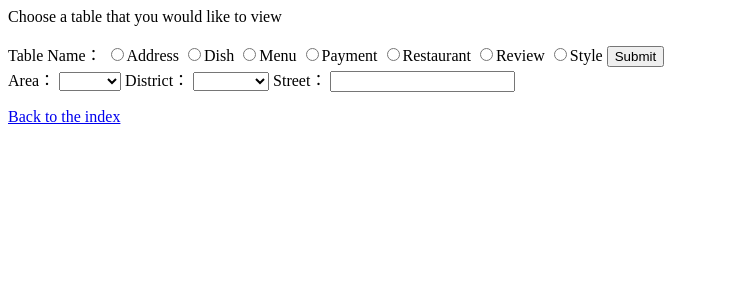
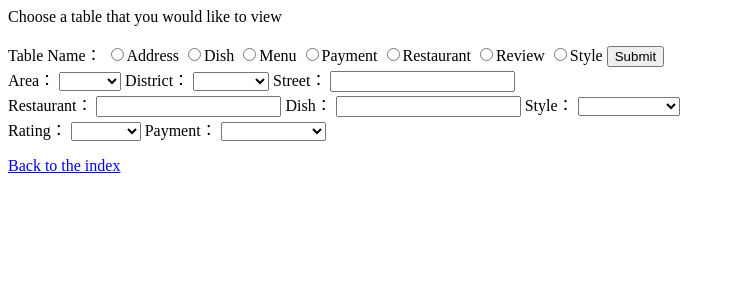
Before and after one commit to nccu32dbproject/dbproject, a Flask app: page /search_table in a window 1280 px wide. Shown: the top 300 px of the page, without its empty margins (0-735 px from the left). Run offline with Flask 2, Linux system fonts and the light colour scheme.

Commit message:
edited: search_table app.py

```diff
--- a/app.py
+++ b/app.py
@@ -24,13 +24,25 @@ def show_table():
         areaName=request.form.get('AreaName')
         districtName=request.form.get('DistrictName')
         streetName=request.form.get('StreetName')
+        dishName=request.form.get('DishName')
+        styleName=request.form.get('StyleName')
+        restaurantName=request.form.get('RestaurantName')
+        rating=request.form.get('Rating')
+        paymentName=request.form.get('PaymentName')
+
         conn = sqlite3.connect('./data.db')
         cursor = conn.cursor()
         #insecure
-        sql_result = cursor.execute('SELECT * FROM %s' % (table_name))
-        # sql_result = cursor.execute( 'SELECT * FROM {} WHERE Area={}'.format(table_name,areaName))
-        # sql_result = cursor.execute( 'SELECT * FROM {} WHERE District=\'{}\''.format(table_name,districtName))
-        # sql_result = cursor.execute( 'SELECT * FROM {} WHERE Street LIKE \'%{}%\''.format(table_name,streetName))
+        # sql_result = cursor.execute('SELECT * FROM %s' % (table_name))
+        # sql_result = cursor.execute( 'SELECT * FROM Address WHERE Area={}'.format(areaName))
+        # sql_result = cursor.execute( 'SELECT * FROM Address WHERE District=\'{}\''.format(districtName))
+        # sql_result = cursor.execute( 'SELECT * FROM Address WHERE Street LIKE \'%{}%\''.format(streetName))
+        # sql_result = cursor.execute( 'SELECT * FROM Dish WHERE Name LIKE \'%{}%\''.format(dishName))
+        # sql_result = cursor.execute( 'SELECT * FROM Style WHERE Style LIKE \'%{}%\''.format(styleName))
+        # sql_result = cursor.execute( 'SELECT * FROM Restaurant WHERE Name LIKE \'%{}%\''.format(restaurantName))
+        # sql_result = cursor.execute( 'SELECT * FROM Review WHERE Rating >= {}'.format(rating))
+        sql_result = cursor.execute( 'SELECT * FROM Payment WHERE Method=\'{}\''.format(paymentName))
+
         final_result = sql_result.fetchall()
         cursor.close()
         conn.close()
@@ -91,7 +103,6 @@ def modify():
         conn.close()
     return redirect('/data')
 
-
 @app.route('/data_update')
 def data_update():
     return render_template('data_update.html')
--- a/templates/search_table.html
+++ b/templates/search_table.html
@@ -43,5 +43,54 @@
   </select>
   <label for="StreetName">Street：</label>
   <input type="TEXT" name="StreetName">
+  <br>
+  <label for="RestaurantName">Restaurant：</label>
+  <input type="TEXT" name="RestaurantName">
+  <label for="DishName">Dish：</label>
+  <input type="TEXT" name="DishName">
+  <label for='StyleName'>Style：</label>
+  <select name='StyleName'>
+    <option value=""></option>
+    <option value="中式餐廳">中式餐廳</option>
+    <option value="印度餐廳">印度餐廳</option>
+    <option value="台式餐廳">台式餐廳</option>
+    <option value="小吃店">小吃店</option>
+    <option value="新加坡餐廳">新加坡餐廳</option>
+    <option value="日式餐廳">日式餐廳</option>
+    <option value="泰國餐廳">泰國餐廳</option>
+    <option value="海鮮餐廳">海鮮餐廳</option>
+    <option value="清真餐廳">清真餐廳</option>
+    <option value="澳大利亞餐廳">澳大利亞餐廳</option>
+    <option value="火鍋店">火鍋店</option>
+    <option value="素食餐廳">素食餐廳</option>
+    <option value="義大利餐廳">義大利餐廳</option>
+    <option value="茶餐廳">茶餐廳</option>
+    <option value="西班牙餐廳">西班牙餐廳</option>
+    <option value="西餐廳">西餐廳</option>
+    <option value="越南餐廳">越南餐廳</option>
+    <option value="雜貨店">雜貨店</option>
+    <option value="韓國餐廳">韓國餐廳</option>
+  </select>
+  <br>
+  <label for='Rating'>Rating：</label>
+  <select name='Rating'>
+    <option value=""></option>
+    <option value="1">above 1</option>
+    <option value="2">above 2</option>
+    <option value="3">above 3</option>
+    <option value="4">above 4</option>
+  </select>
+  <label for='Payment'>Payment：</label>
+  <select name='PaymentName'>
+    <option value=""></option>
+    <option value="Cash">Cash</option>
+    <option value="Visa">Visa</option>
+    <option value="Master">Master</option>
+    <option value="Octopus Card">Octopus Card</option>
+    <option value="Apply Pay">Apply Pay</option>
+    <option value="Alipay">Alipay</option>
+    <option value="Wechat Pay">Wechat Pay</option>
+  </select>
+
 </form>
 <a href="/index">Back to the index</a><br>
```
